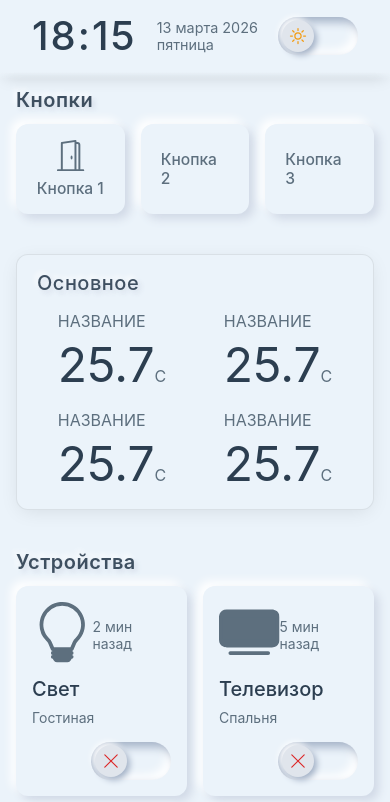
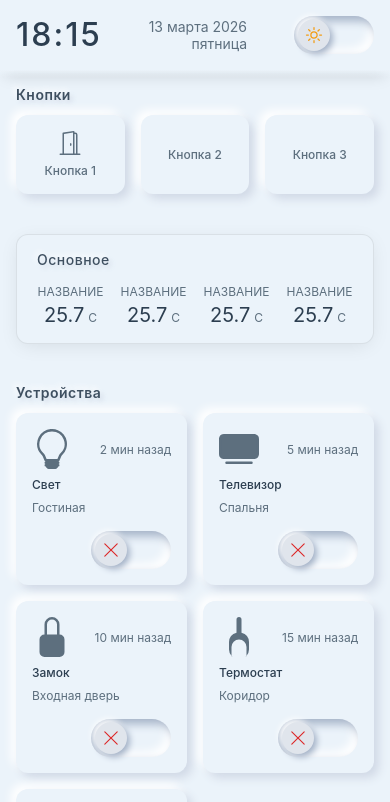
Before and after one commit to abdild/smart_home_dashboard, a plain HTML site: page index.html in a window 390 px wide. Shown: the top 802 px of the page. Drawn offline with Linux system fonts and the light colour scheme.

Commit message:
typographic

```diff
--- a/index.html
+++ b/index.html
@@ -134,7 +134,7 @@
                     <div class="device" id="device1">
                         <div class="device-header">
                             <div class="device-icon">
-                                <svg fill="currentColor" viewBox="0 0 16 16">
+                                <svg width="100%" height="100%" fill="currentColor" viewBox="0 0 16 16">
                                     <use href="#icon-light" />
                                 </svg>
                             </div>
@@ -160,7 +160,7 @@
                     <div class="device" id="device2">
                         <div class="device-header">
                             <div class="device-icon">
-                                <svg fill="currentColor" viewBox="0 0 16 16">
+                                <svg width="100%" height="100%" fill="currentColor" viewBox="0 0 16 16">
                                     <use href="#icon-tv" />
                                 </svg>
                             </div>
@@ -186,7 +186,7 @@
                     <div class="device" id="device3">
                         <div class="device-header">
                             <div class="device-icon">
-                                <svg fill="currentColor" viewBox="0 0 16 16">
+                                <svg width="100%" height="100%" fill="currentColor" viewBox="0 0 16 16">
                                     <use href="#icon-lock" />
                                 </svg>
                             </div>
@@ -212,7 +212,7 @@
                     <div class="device" id="device4">
                         <div class="device-header">
                             <div class="device-icon">
-                                <svg fill="currentColor" viewBox="0 0 16 16">
+                                <svg width="100%" height="100%" fill="currentColor" viewBox="0 0 16 16">
                                     <use href="#icon-thermostat" />
                                 </svg>
                             </div>
@@ -238,7 +238,7 @@
                     <div class="device" id="device5">
                         <div class="device-header">
                             <div class="device-icon">
-                                <svg fill="currentColor" viewBox="0 0 16 16">
+                                <svg width="100%" height="100%" fill="currentColor" viewBox="0 0 16 16">
                                     <use href="#icon-camera" />
                                 </svg>
                             </div>
--- a/style.css
+++ b/style.css
@@ -21,6 +21,47 @@
     overflow: auto;
     transition: background-color 0.3s ease;
     --border-radius: 0.75rem;
+
+    /* Базовые размеры шрифтов для мобильных (по умолчанию) */
+    --font-size-xs: 0.75rem;
+    /* 12px - сверхмалый */
+    --font-size-sm: 0.875rem;
+    /* 14px - малый */
+    --font-size-base: 1rem;
+    /* 16px - базовый */
+    --font-size-md: 1.125rem;
+    /* 18px - средний */
+    --font-size-lg: 1.25rem;
+    /* 20px - большой */
+    --font-size-xl: 1.5rem;
+    /* 24px - очень большой */
+    --font-size-2xl: 2rem;
+    /* 32px - двойной */
+    --font-size-3xl: 2.5rem;
+    /* 40px - тройной */
+    --font-size-4xl: 3rem;
+    /* 48px - учетверенный */
+    --font-size-5xl: 4rem;
+    /* 64px - пятерной */
+    --font-size-6xl: 5rem;
+    /* 80px - шестерной */
+    --font-size-7xl: 7rem;
+    /* 112px - седьмерной */
+
+    /* Переменные для конкретных элементов */
+    --time-font-size: var(--font-size-7xl);
+    --today-font-size: var(--font-size-2xl);
+    --today-date-font-size: var(--font-size-2xl);
+    --today-weekday-font-size: var(--font-size-2xl);
+    --block-title-font-size: var(--font-size-xl);
+    --card-title-font-size: var(--font-size-lg);
+    --device-title-font-size: var(--font-size-md);
+    --device-info-font-size: var(--font-size-sm);
+    --device-since-font-size: var(--font-size-xs);
+    --button-label-font-size: var(--font-size-base);
+    --indicator-value-font-size: var(--font-size-3xl);
+    --indicator-unit-font-size: var(--font-size-base);
+    --indicator-title-font-size: var(--font-size-xs);
 }
 
 /* Светлая тема (по умолчанию) */
@@ -65,6 +106,44 @@
     --neumo-shadow-light: #2f3741;
 }
 
+/* Адаптивность для планшетов */
+@media (min-width: 481px) and (max-width: 768px) {
+    body {
+        --time-font-size: var(--font-size-5xl);
+        --today-font-size: var(--font-size-xl);
+        --today-date-font-size: var(--font-size-xl);
+        --today-weekday-font-size: var(--font-size-xl);
+        --block-title-font-size: var(--font-size-lg);
+        --card-title-font-size: var(--font-size-md);
+        --device-title-font-size: var(--font-size-base);
+        --device-info-font-size: var(--font-size-sm);
+        --device-since-font-size: var(--font-size-xs);
+        --button-label-font-size: var(--font-size-sm);
+        --indicator-value-font-size: var(--font-size-2xl);
+        --indicator-unit-font-size: var(--font-size-sm);
+        --indicator-title-font-size: var(--font-size-xs);
+    }
+}
+
+/* Адаптивность для смартфонов */
+@media (max-width: 480px) {
+    body {
+        --time-font-size: var(--font-size-2xl);
+        --today-font-size: var(--font-size-sm);
+        --today-date-font-size: var(--font-size-sm);
+        --today-weekday-font-size: var(--font-size-sm);
+        --block-title-font-size: var(--font-size-sm);
+        --card-title-font-size: var(--font-size-sm);
+        --device-title-font-size: var(--font-size-xs);
+        --device-info-font-size: var(--font-size-xs);
+        --device-since-font-size: var(--font-size-xs);
+        --button-label-font-size: var(--font-size-xs);
+        --indicator-value-font-size: var(--font-size-lg);
+        --indicator-unit-font-size: var(--font-size-xs);
+        --indicator-title-font-size: var(--font-size-xs);
+    }
+}
+
 .container {
     max-width: 1024px;
     margin: 0 auto;
@@ -95,7 +174,7 @@
     justify-content: space-between;
     align-items: center;
     flex-shrink: 0;
-    padding: 1rem 2rem;
+    padding: 1rem clamp(1rem, 3vw, 2rem);
 }
 
 /* Добавляем псевдоэлемент для плавного перехода фона при скролле */
@@ -112,7 +191,7 @@
 
 .time {
     color: var(--primary-text-color);
-    font-size: 7rem;
+    font-size: var(--time-font-size);
     font-weight: 500;
     line-height: 1;
     letter-spacing: 2px;
@@ -120,8 +199,17 @@
 
 .today {
     color: var(--secondary-text-color);
-    font-size: 2.4rem;
+    font-size: var(--today-font-size);
     font-weight: 400;
+    text-align: right;
+}
+
+#date {
+    font-size: var(--today-date-font-size);
+}
+
+#weekday {
+    font-size: var(--today-weekday-font-size);
 }
 
 /* Неоморфный переключатель темы */
@@ -198,7 +286,7 @@
 }
 
 .block-title {
-    font-size: clamp(1.25rem, 4vw, 1.75rem);
+    font-size: var(--block-title-font-size);
     font-weight: 600;
     color: var(--primary-text-color);
     text-shadow:
@@ -232,7 +320,7 @@
 }
 
 .card-title {
-    font-size: clamp(1.25rem, 4vw, 1.75rem);
+    font-size: var(--card-title-font-size);
     font-weight: 500;
     color: var(--primary-text-color);
     text-shadow:
@@ -267,7 +355,7 @@
     gap: clamp(0.5rem, 2vw, 1rem);
     background: var(--primary-background-color);
     border-radius: var(--border-radius);
-    font-size: clamp(0.875rem, 4vw, 1.5rem);
+    font-size: var(--button-label-font-size);
     font-weight: 500;
     color: var(--secondary-text-color);
     cursor: pointer;
@@ -351,10 +439,16 @@
 }
 
 .device-icon {
-    width: 4rem;
+    width: 2.5rem;
+    height: 2.5rem;
     color: var(--secondary-text-color);
-    font-size: 1.5rem;
     transition: color 0.3s ease;
+}
+
+.device-icon svg {
+    width: 100%;
+    height: 100%;
+    fill: currentColor;
 }
 
 .device-icon.device-on {
@@ -363,18 +457,18 @@
 
 .device-since {
     color: var(--secondary-text-color);
-    font-size: 0.875rem;
+    font-size: var(--device-since-font-size);
 }
 
 .device-title {
-    font-size: 1.25rem;
+    font-size: var(--device-title-font-size);
     font-weight: 500;
     color: var(--primary-text-color);
 }
 
 .device-info {
     color: var(--secondary-text-color);
-    font-size: 0.875rem;
+    font-size: var(--device-info-font-size);
 }
 
 .device-footer {
@@ -482,27 +576,30 @@
 .indicator {
     display: flex;
     flex-direction: column;
-    gap: clamp(0.05rem, 0.25rem, 0.5rem);
+    align-items: center;
+    gap: 0.25rem;
 }
 
 .indicator-title {
     text-transform: uppercase;
     color: var(--secondary-text-color);
+    font-size: var(--indicator-title-font-size);
 }
 
 .indicator-value {
-    font-size: 3rem;
+    font-size: var(--indicator-value-font-size);
     font-weight: 400;
     color: var(--primary-text-color);
 }
 
 .indicator-unit {
-    font-size: 1rem;
+    font-size: var(--indicator-unit-font-size);
     font-weight: 400;
     color: var(--secondary-text-color);
+    margin-left: 0.25rem;
 }
 
-/* Адаптивность для планшетов */
+/* Адаптивность для сетки устройств */
 @media (max-width: 768px) {
     .content {
         gap: 3rem;
@@ -517,21 +614,12 @@
         gap: 1rem;
     }
 
-    .time {
-        font-size: 5rem;
-    }
-
-    .today {
-        font-size: 2rem;
-    }
-
     /* 3 карточки в ряд для планшетов */
     .block-devices {
         grid-template-columns: repeat(3, 1fr);
     }
 }
 
-/* Адаптивность для смартфонов */
 @media (max-width: 480px) {
     .content {
         gap: 2.5rem;
@@ -546,14 +634,6 @@
         gap: 0.75rem;
     }
 
-    .time {
-        font-size: 2.5rem;
-    }
-
-    .today {
-        font-size: 0.9rem;
-    }
-
     .card.camera {
         padding: 1rem;
         min-height: 150px;
@@ -562,6 +642,7 @@
     /* 2 карточки в ряд для смартфонов */
     .block-devices {
         grid-template-columns: repeat(2, 1fr);
+        gap: 1rem;
     }
 }
 
```
